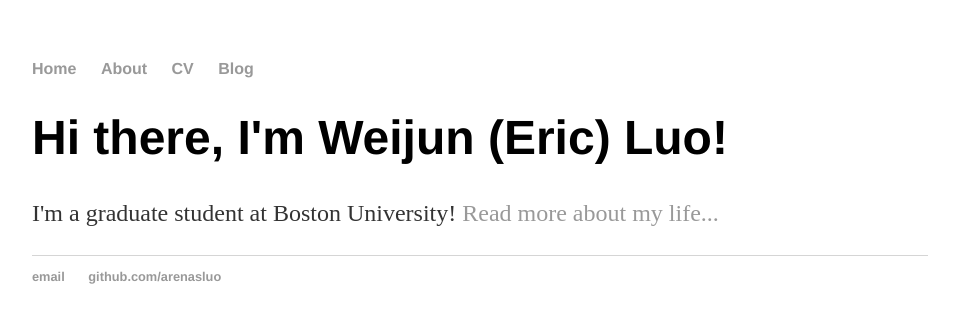
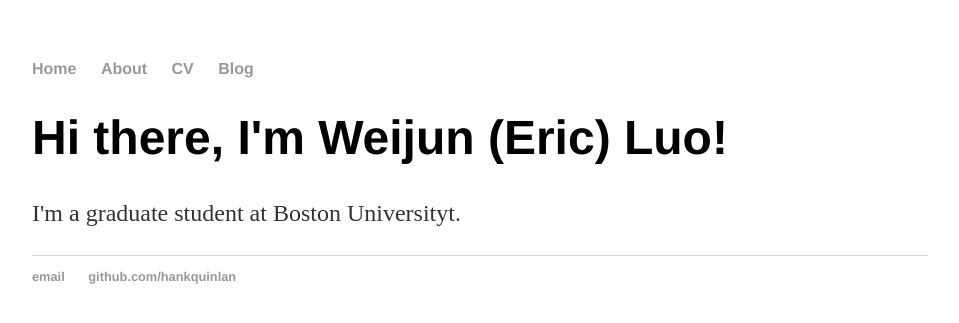
Before and after one commit to arenasluo/arenasluo.github.io, a Jekyll site: the page built from index.html, in a window 1280 px wide. Shown: the top 323 px of the page, without its empty margins (160-1119 px from the left). Built offline with Jekyll 4.4.1, drawn with Linux system fonts in a browser that asks for light colours.

Commit message:
Update index.html

```diff
--- a/index.html
+++ b/index.html
@@ -1,28 +1,8 @@
-<link rel="stylesheet" type="text/css" href="/css/main.css">
-<html>
-    <head>
-        <title>Weijun (Eric) Luo</title>
-    </head>
-    <body>
-        <nav>
-            <ul>
-                <li><a href="/">Home</a></li>
-                <li><a href="/about">About</a></li>
-                <li><a href="/cv">CV</a></li>
-                <li><a href="/blog">Blog</a></li>
-            </ul>
-        </nav>
-        <div class="container">
-            <div class="blurb">
-                <h1>Hi there, I'm Weijun (Eric) Luo!</h1>
-                <p>I'm a graduate student at Boston University! <a href="/about">Read more about my life...</a></p>
-            </div><!-- /.blurb -->
-        </div><!-- /.container -->
-        <footer>
-            <ul>
-                <li><a href="mailto:ericluoweijun2007cool@gmail.com">email</a></li>
-                <li><a href="https://github.com/arenasluo">github.com/arenasluo</a></li>
-            </ul>
-        </footer>
-    </body>
-</html>
+---
+layout: default
+title: Weijun (Eric) Luo
+---
+<div class="blurb">
+    <h1>Hi there, I'm Weijun (Eric) Luo!</h1>
+    <p>I'm a graduate student at Boston Universityt. <a href="/about"></a></p>
+</div><!-- /.blurb -->
```
